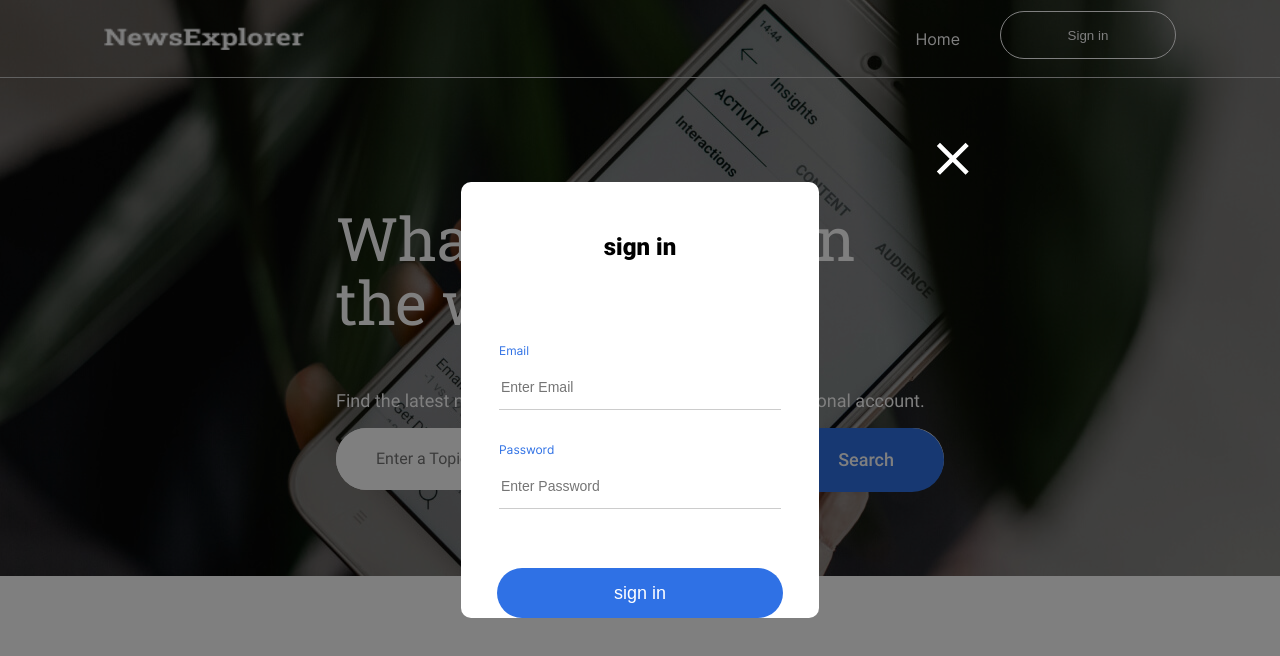
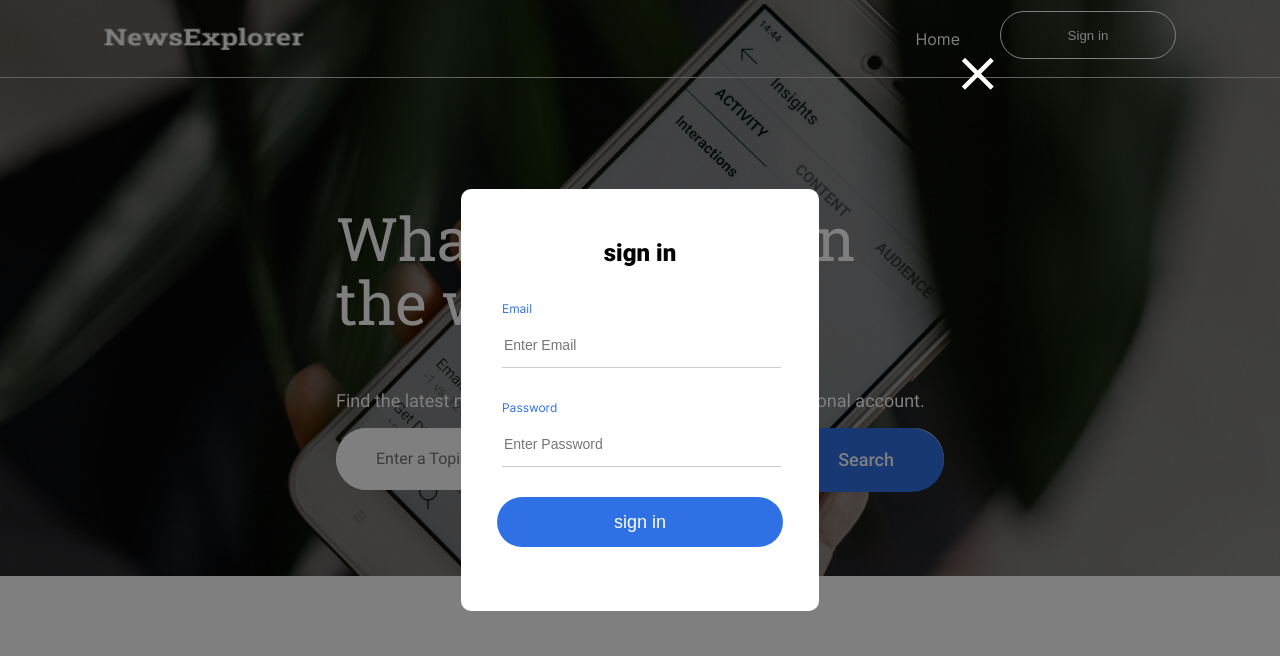
Before and after one commit to shimritz/news-explorer-frontend, a React (Create React App) app: page /signin in a window 1280 px wide. Both pictures are taken after a click on the button "Sign in". Shown: the top 656 px of the page. Built offline with nearby package versions, Linux system fonts and the light colour scheme.

Commit message:
popup css fixes

```diff
--- a/src/components/PopupWithForm/PopupWithForm.css
+++ b/src/components/PopupWithForm/PopupWithForm.css
@@ -9,6 +9,7 @@
   align-self: center;
   /* position: relative; */
   font-family: "Roboto";
+  padding-bottom: 64px;
 }
 
 .popup {
@@ -86,9 +87,9 @@
 }
 
 .popup__close-btn {
-  position: absolute;
-  top: 140px;
-  right: 310px;
+  position: fixed;
+  top: 55px;
+  right: 285px;
   background-color: transparent;
   background-image: url("../../assets/icons/CloseIcon\(1\).svg");
   background-repeat: no-repeat;
--- a/src/components/SignIn/SignIn.css
+++ b/src/components/SignIn/SignIn.css
@@ -3,7 +3,9 @@
   border: none;
   display: flex;
   flex-direction: column;
-  padding: 54px 36px 39px 36px;
+  /* padding: 54px 36px 39px 36px; */
+  padding-right: 36px;
+  padding-left: 39px;
   max-width: 100%;
 }
 
--- a/src/components/SignIn/SignIn.js
+++ b/src/components/SignIn/SignIn.js
@@ -53,6 +53,7 @@ function SignIn({
         <span className="form__input-error"></span>
         <h3 className="form__input-title">Password</h3>
         <input
+          type="password"
           name="password"
           className="form__input"
           placeholder="Enter Password"
--- a/src/components/SignUp/SignUp.css
+++ b/src/components/SignUp/SignUp.css
@@ -3,7 +3,7 @@
   border: none;
   display: flex;
   flex-direction: column;
-  padding: 54px 36px 39px 36px;
+  /* padding: 54px 36px 39px 36px; */
   max-width: 100%;
 }
 
```
